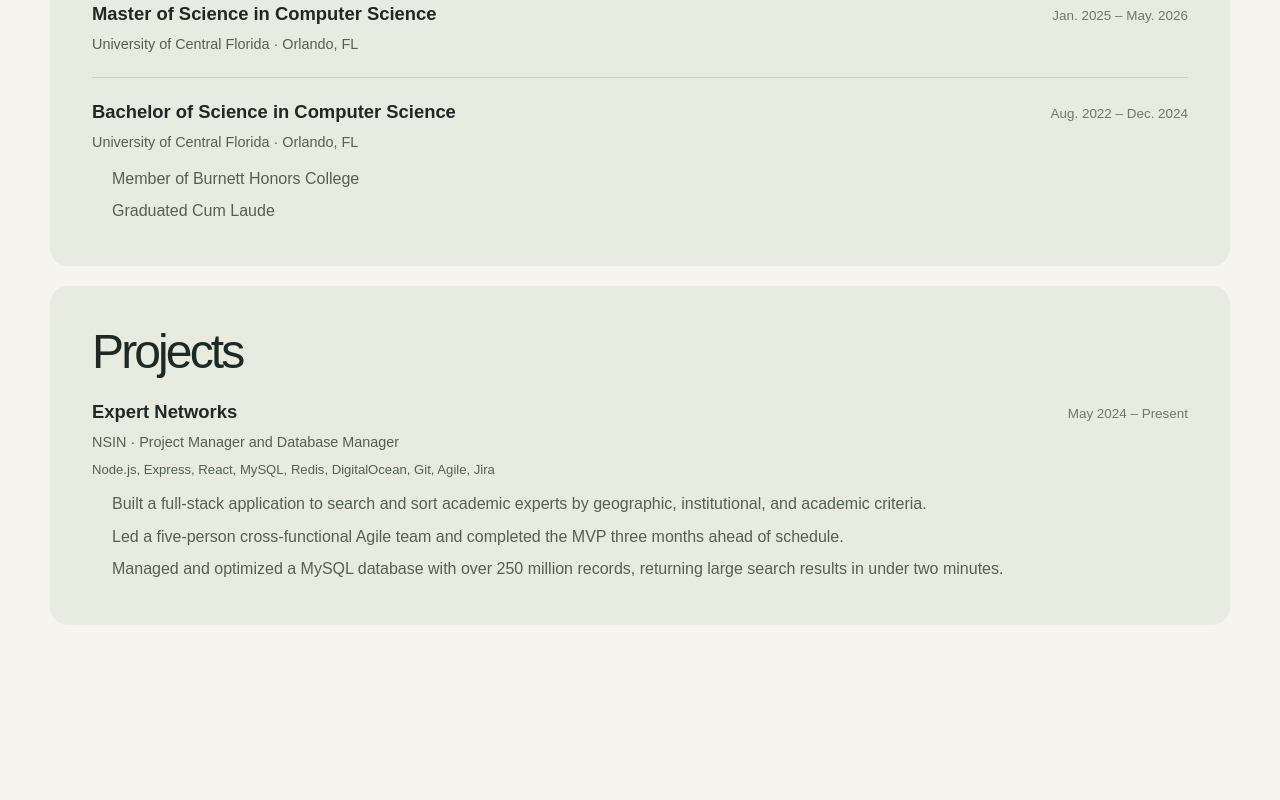
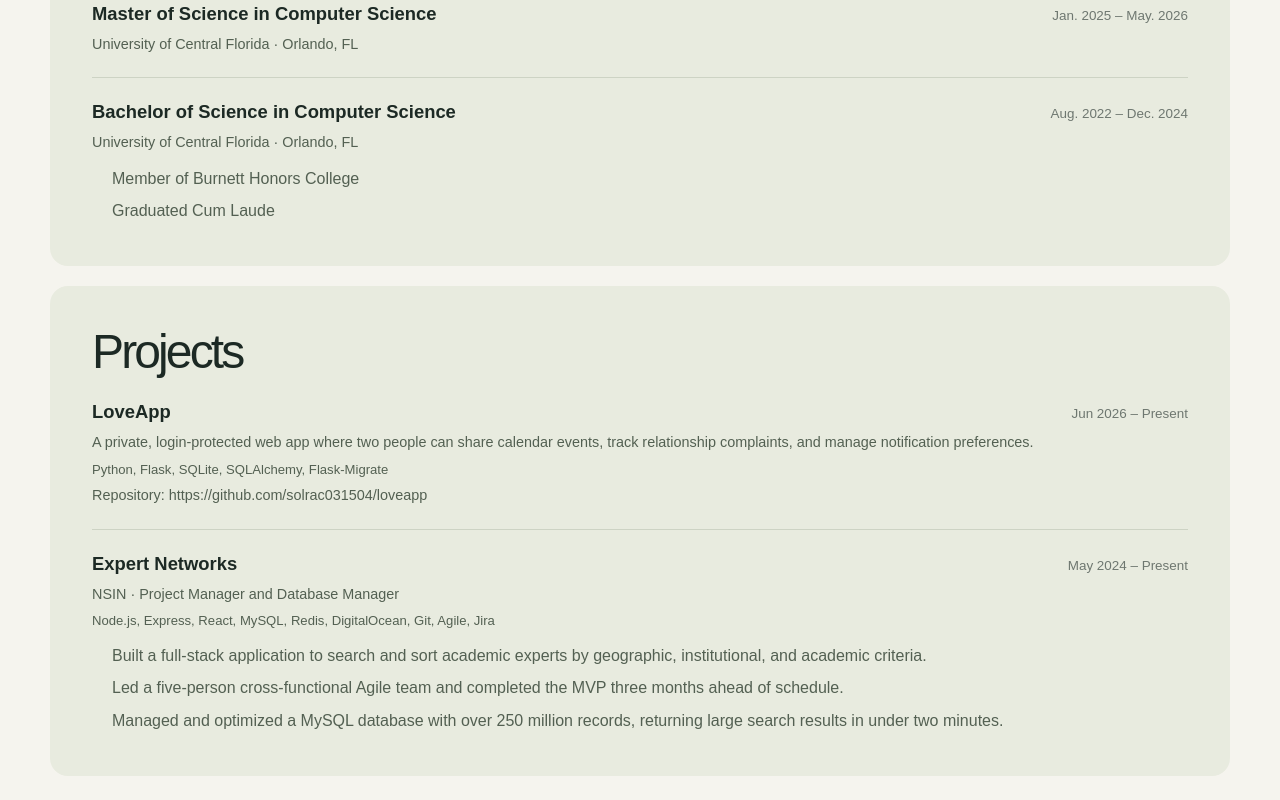
Before and after one commit to solrac031504/personal-website, a Next.js app in the folder personal-website/: page / in a window 1280 px wide. Shown: the part 1488-2288 px from the top of the page. Before the commit the page ends 2137 px from the top, so only its background shows below. Built offline with nearby package versions, Linux system fonts and the light colour scheme.

Commit message:
Refining loveapp entry

```diff
--- a/personal-website/src/app/globals.css
+++ b/personal-website/src/app/globals.css
@@ -311,6 +311,7 @@ a {
 }
 
 .details-entry-meta,
+.details-entry-description,
 .details-tech {
   margin: 6px 0 0;
   color: #536052;
--- a/personal-website/src/app/page.tsx
+++ b/personal-website/src/app/page.tsx
@@ -139,6 +139,17 @@ export default function Home() {
           <h2 id="projects-title">Projects</h2>
           <article className="details-entry">
             <header className="details-entry-heading">
+              <h3>LoveApp</h3>
+              <span>Jun 2026 – Present</span>
+            </header>
+            <p className="details-entry-description">
+              A private, login-protected web app where two people can share calendar events, track relationship complaints, and manage notification preferences.
+            </p>
+            <p className="details-tech">Python, Flask, SQLite, SQLAlchemy, Flask-Migrate</p>
+            <p className="details-entry-meta">Repository: <a href="https://github.com/solrac031504/loveapp" target="_blank">https://github.com/solrac031504/loveapp</a></p>
+          </article>
+          <article className="details-entry">
+            <header className="details-entry-heading">
               <h3>Expert Networks</h3>
               <span>May 2024 – Present</span>
             </header>
```
